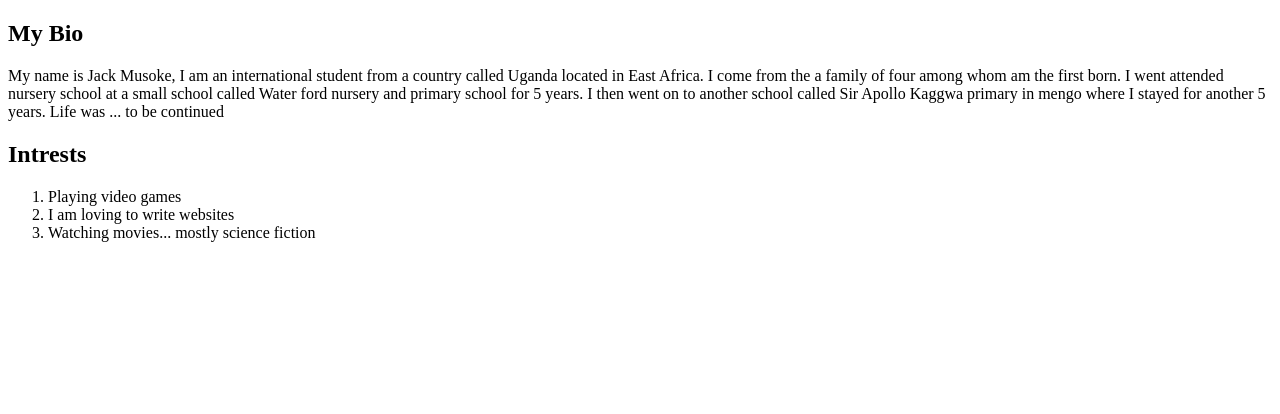
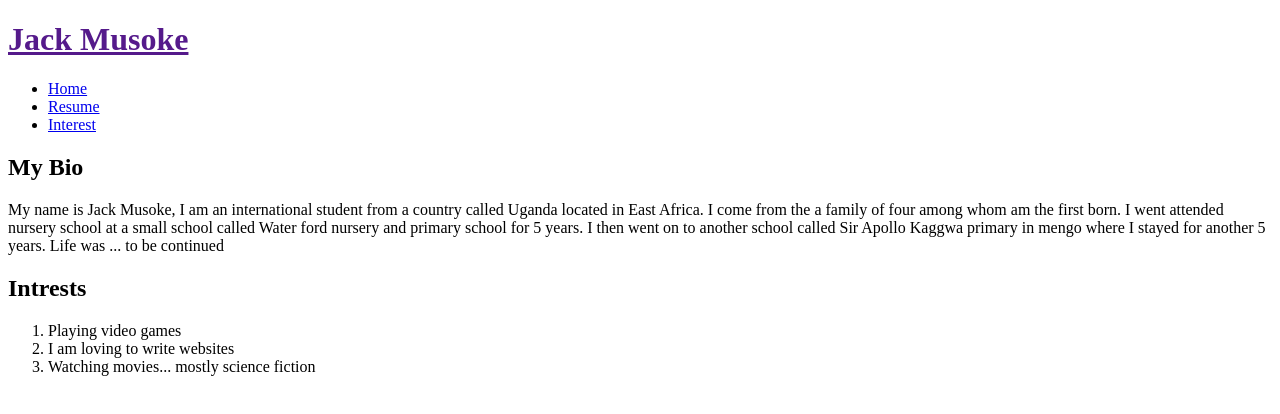
Before and after one commit to Ekosum/musoke-co, a plain HTML site: page interests/index.html in a window 1280 px wide. Drawn offline with Linux system fonts and the light colour scheme.

Commit message:
Add nav bar

```diff
--- a/interests/index.html
+++ b/interests/index.html
@@ -5,12 +5,20 @@
     <meta charset="utf-8" />
   </head>
   <body>
-    <header id="header">
+    <header id="interestsheader">
+        <h1><a href="" rel="home">Jack Musoke</a></h1>
+        <nav>
+          <ul>
+            <li><a href="../">Home</a></li>
+            <li><a href="../resume">Resume</a></li>
+            <li><a href="../interests">Interest</a></li>
+          </ul>
+        </nav>
     </header>
     <article id="information">
     </article>
       <h2> My Bio</h2>
-      <P>My name is Jack Musoke, I am an international student from a country called Uganda
+      <p>My name is Jack Musoke, I am an international student from a country called Uganda
       located in East Africa. I come from the a family of four among whom am the first born.
       I went attended nursery school at a small school called Water ford nursery and primary
       school for 5 years. I then went on to another school called Sir Apollo Kaggwa primary
```
Also changed, not shown: index.html (+1 -1 lines), resume/index.html (+9 -2 lines).
